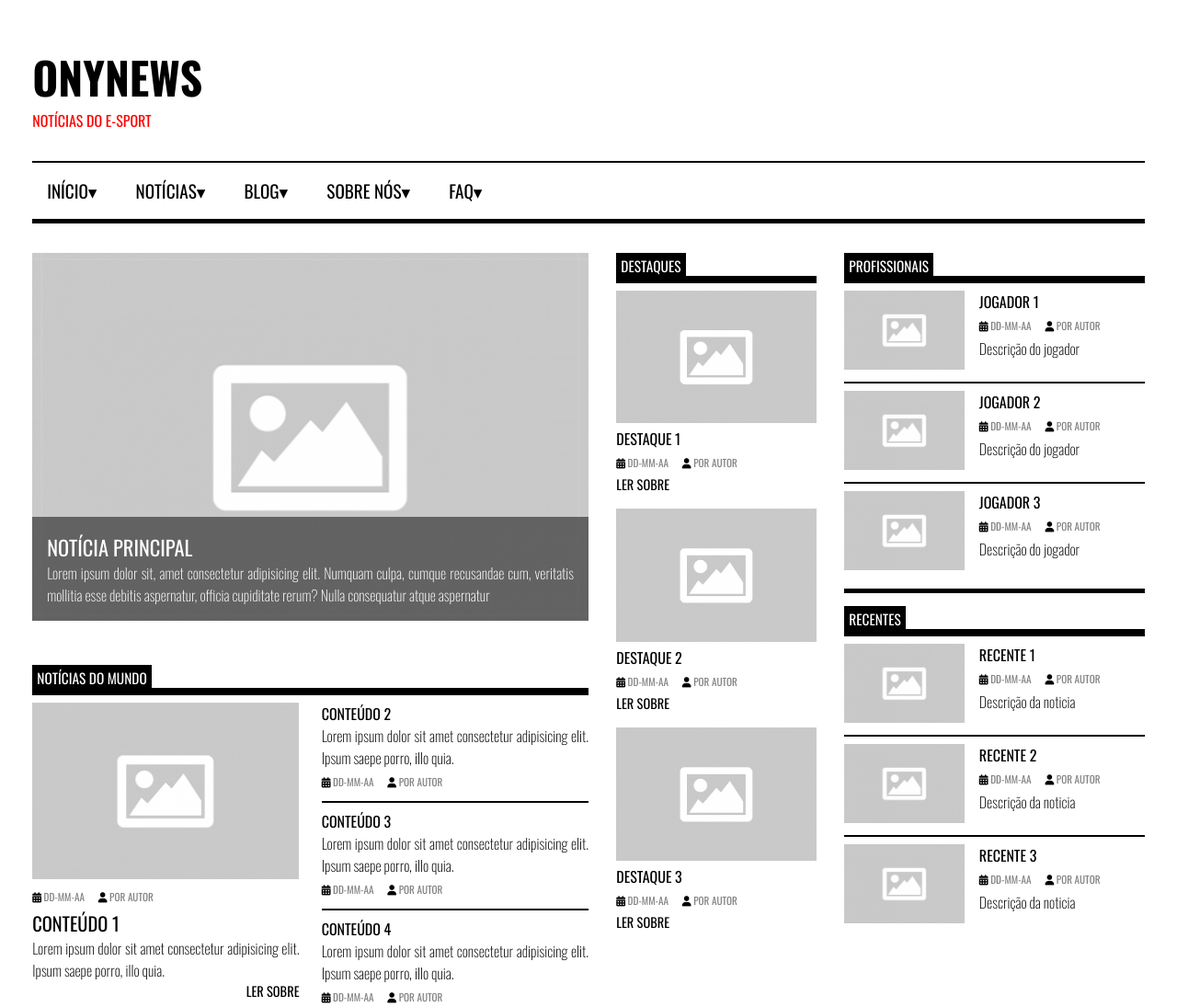
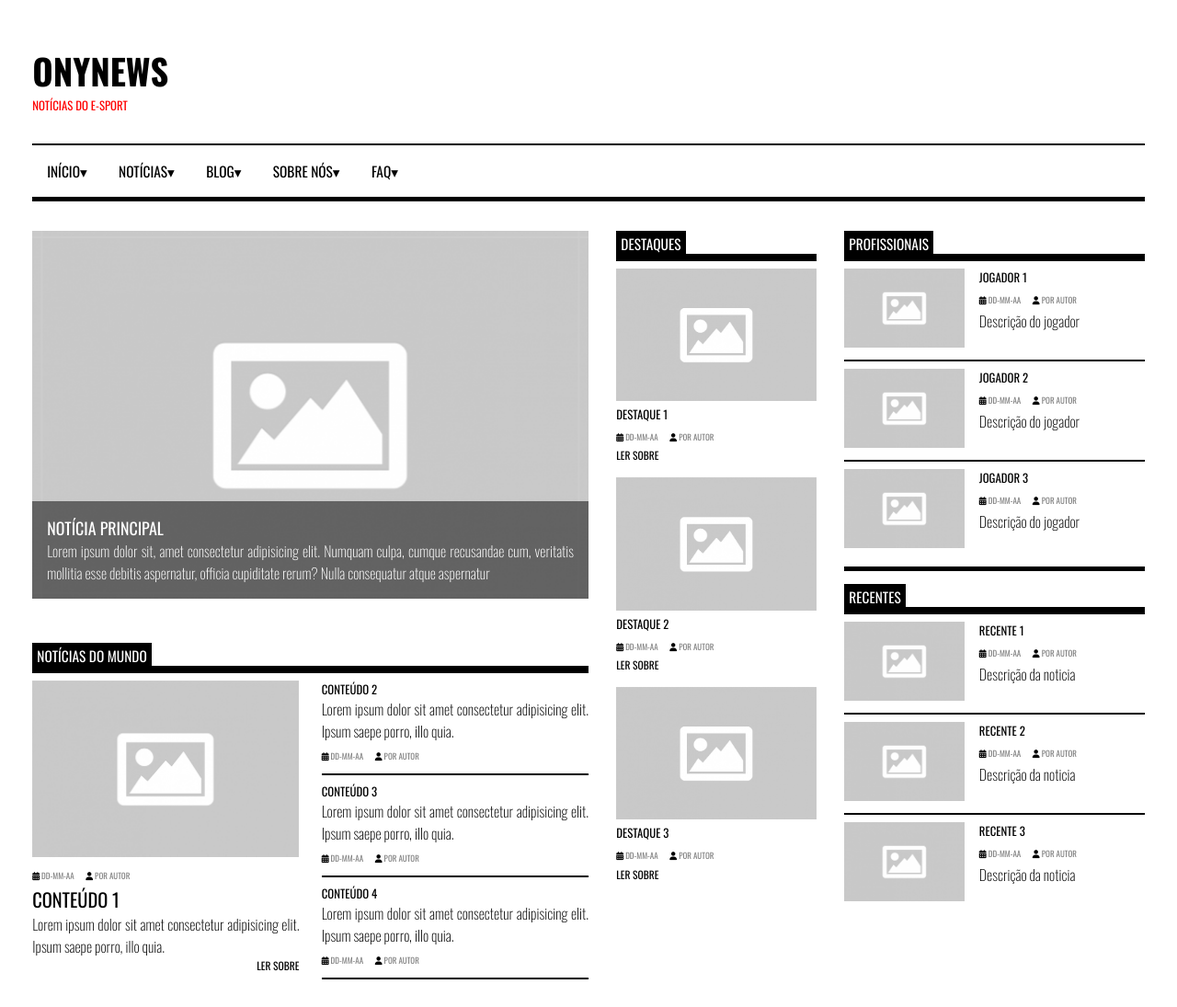
Before and after one commit to andreonyzko/onyjornal, a plain HTML site: page index.html in a window 1280 px wide. Shown: the top 1095 px of the page at 92% size. Drawn offline with nearby package versions, Linux system fonts and the light colour scheme.

Commit message:
Update style.css

```diff
--- a/styles/style.css
+++ b/styles/style.css
@@ -46,7 +46,7 @@ hr{
 
 aside{
     display: inline-block;
-    font-size: 0.7em;
+    font-size: 0.7vw;
     margin: 0.5em 1em 0.5em 0;
     color: grey;
 }
@@ -56,7 +56,7 @@ img{
 }
 
 img:hover{
-    transform: scale(1.01);
+    transform: scale(1.03);
     transition: 0.2s;
 }
 
@@ -73,11 +73,11 @@ header{
 }
 
 header h1{
-    font-size: 3em;
+    font-size: 3vw;
 }
 
 header h2{
-    font-size: 1em;
+    font-size: 1vw;
     font-weight: normal;
     color: var(--red);
 }
@@ -92,7 +92,7 @@ nav{
 nav a{
     text-decoration: none;
     color: black;
-    font-size: 1.2em;
+    font-size: 1.2vw;
     margin-right: 2em;
 }
 
@@ -119,7 +119,7 @@ main a{
     display: block;
     text-decoration: none;
     color: black;
-    font-size: 0.9em;
+    font-size: 0.9vw;
 }
 
 main a:hover{
@@ -129,7 +129,7 @@ main a:hover{
 
 main h4{
     font-weight: 400;
-    font-size: 1em
+    font-size: 1vw
 }
 
 main #colums1{
@@ -165,7 +165,7 @@ main #colums3{
 }
 
 #principalnew h4{
-    font-size: 1.4em;
+    font-size: 1.4vw;
     font-weight: normal;
 }
 
```
